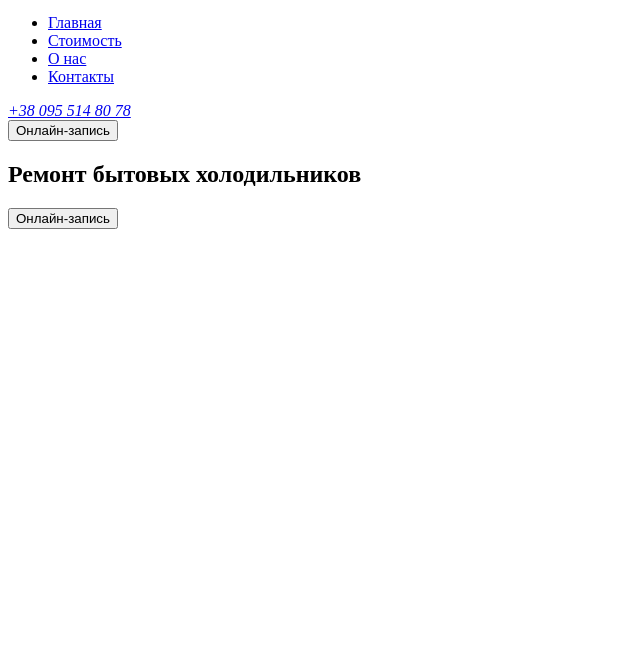
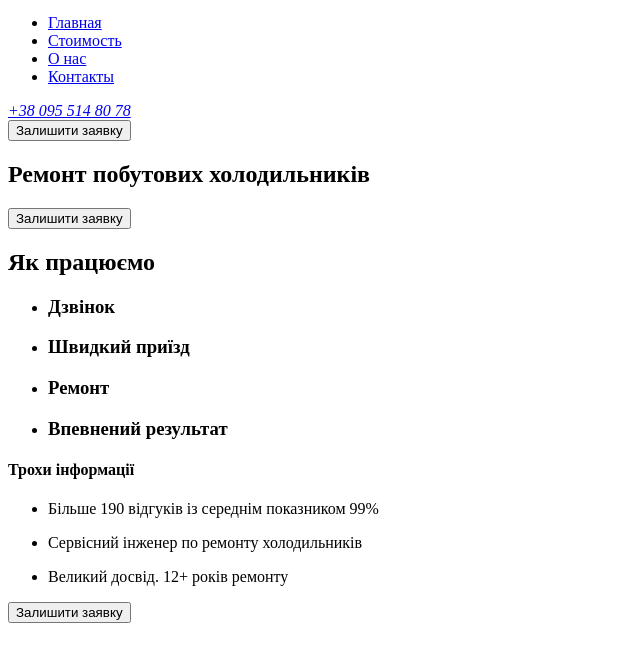
Before and after one commit to VadimBrikulya/fridge_landing, a plain HTML site: page index.html in a window 1280 px wide. Shown: the part 54-716 px from the top of the page, without its empty margins (0-640 px from the left). Drawn offline with Linux system fonts and the light colour scheme.

Commit message:
Update index.html

```diff
--- a/index.html
+++ b/index.html
@@ -44,18 +44,99 @@
         </address>
 
         <button type="button">
-            Онлайн-запись
+            Залишити заявку
         </button>
 
     </header>
     <main>
-        <section>
-            <h1> Ремонт бытовых холодильников</h1>
-        </section>
+        <div>
+            <section>
+                <h1> Ремонт побутових холодильників</h1>
+            </section>
+            <button type="button">
+                Залишити заявку
+            </button>
+        </div>
 
-        <button type="button">
-            Онлайн-запись
-        </button>
+            <section>
+                <h2>Як працюємо</h2>
+                <ul>
+
+                    <li>
+                        <h3>
+                            Дзвінок
+                        </h3>
+                        <p>
+
+                        </p>
+                        <a href="">
+
+                        </a>
+                    </li>
+                    <li>
+                        <h3>
+                            Швидкий приїзд
+                        </h3>
+                        <p>
+
+                        </p>
+                        <a href="">
+
+                        </a>
+                    </li>
+                    <li>
+                        <h3>
+                            Ремонт
+                        </h3>
+                        <p>
+
+                        </p>
+                        <a href="">
+
+                        </a>
+                    </li>
+                    <li>
+                        <h3>
+                            Впевнений результат
+                        </h3>
+                        <p>
+
+                        </p>
+                        <a href="">
+
+                        </a>
+                    </li>
+
+                </ul>
+            </section>
+
+            <section>
+                <h4>
+                    Трохи інформації
+                </h4>
+                <ul>
+                    <li>
+                        <p>
+                            Більше 190 відгуків із середнім показником 99%
+                        </p>
+                    </li>
+                    <li>
+                        <p>
+                            Сервісний інженер по ремонту холодильників
+                        </p>
+                    </li>
+                    <li>
+                        <p>
+                            Великий досвід. 12+ років ремонту
+                        </p>
+                    </li>
+                </ul>
+                <button type="button">
+                    Залишити заявку
+                </button>
+            </section>
+
+
     </main>
     <footer>
 
```
